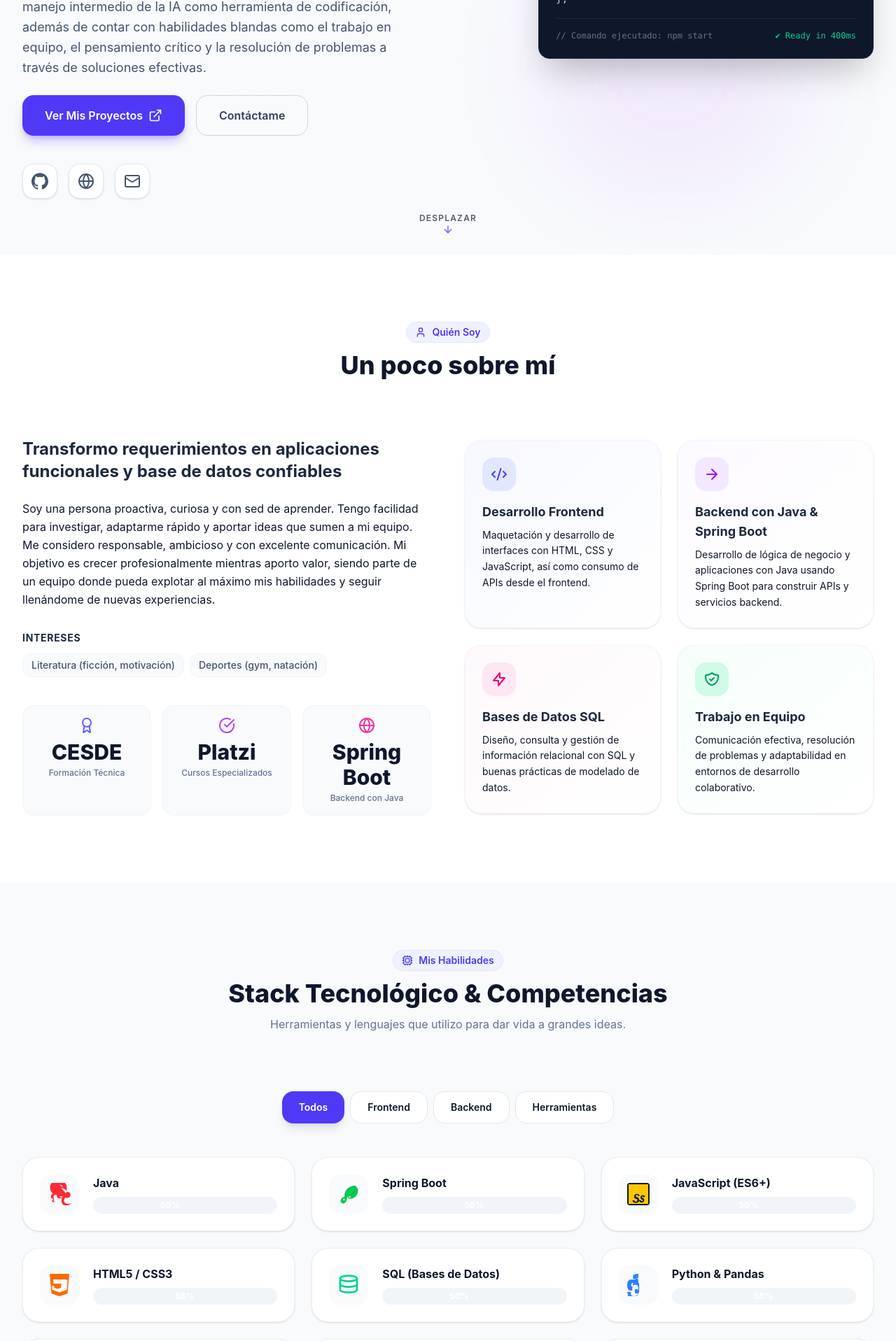
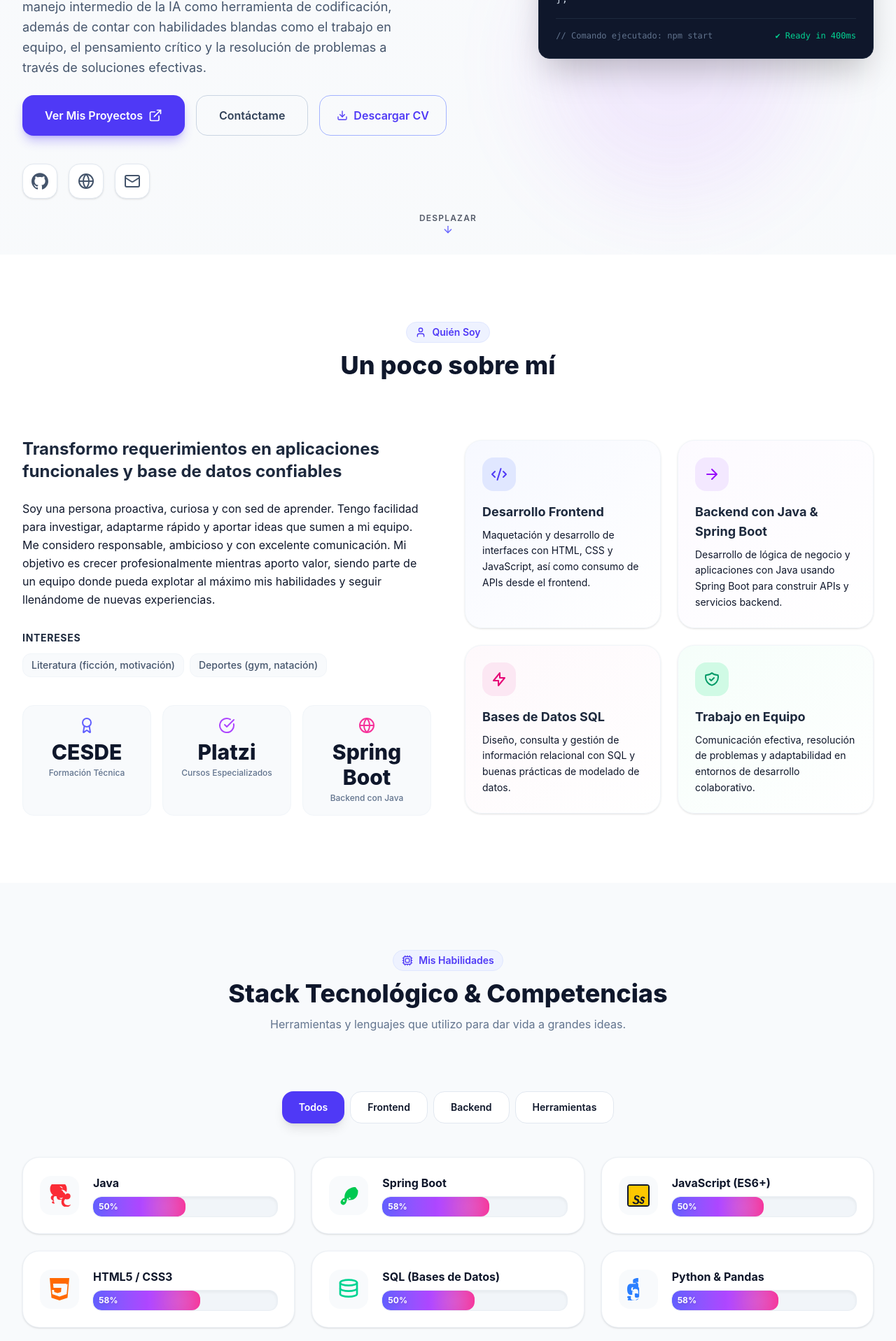
Before and after one commit to alejo-software-lab/hoja-de-vida-react, a React (Vite) app: page / in a window 1280 px wide. Shown: the part 700-2617 px from the top of the page at 70% size. Built offline with nearby package versions, Linux system fonts and the light colour scheme.

Commit message:
Mueve botón descargar CV al inicio, barras de habilidades con más estilo

```diff
--- a/src/App.jsx
+++ b/src/App.jsx
@@ -4,7 +4,6 @@ import Hero from './components/Hero';
 import About from './components/About';
 import Skills from './components/Skills';
 import Experience from './components/Experience';
-import CvDownload from './components/CvDownload';
 import Projects from './components/Projects';
 import Footer from './components/Footer';
 
@@ -59,7 +58,6 @@ function App() {
         <About />
         <Skills />
         <Experience />
-        <CvDownload />
         <Projects />
       </main>
 
--- a/src/components/CvDownload.jsx
+++ /dev/null
@@ -1,43 +0,0 @@
-import React from "react";
-import { FileText, Download } from "lucide-react";
-
-const CvDownload = () => {
-  return (
-    <section
-      id="cv"
-      className="py-24 bg-white dark:bg-slate-950 transition-colors duration-300"
-    >
-      <div className="max-w-7xl mx-auto px-4 sm:px-6 lg:px-8">
-        <div className="max-w-4xl mx-auto rounded-3xl bg-gradient-to-br from-indigo-600 via-purple-600 to-pink-600 dark:from-indigo-500 dark:via-purple-500 dark:to-pink-500 px-10 py-12 sm:px-14 sm:py-14 text-center shadow-2xl shadow-indigo-600/25 relative overflow-hidden">
-          <div className="absolute -top-10 -right-10 w-48 h-48 bg-white/10 rounded-full blur-2xl"></div>
-          <div className="absolute -bottom-12 -left-12 w-56 h-56 bg-white/10 rounded-full blur-2xl"></div>
-
-          <div className="relative z-10">
-            <div className="inline-flex p-3 rounded-2xl bg-white/15 backdrop-blur-sm mb-5">
-              <FileText className="w-6 h-6 text-white" />
-            </div>
-
-            <h2 className="text-2xl sm:text-3xl font-extrabold text-white mb-2">
-              Descarga mi Hoja de Vida
-            </h2>
-            <p className="text-white/85 max-w-xl mx-auto mb-7 text-sm leading-relaxed">
-              Conoce mi experiencia profesional, formación y habilidades en un
-              documento detallado. Disponible en formato PDF para descargar.
-            </p>
-
-            <a
-              href="/hoja-de-vida-alejandro-munoz.pdf"
-              download
-              className="inline-flex items-center gap-2 px-6 py-3 rounded-xl bg-white text-indigo-600 hover:bg-indigo-50 text-sm font-semibold shadow-md shadow-black/10 hover:shadow-lg transition-all duration-300 transform hover:-translate-y-0.5"
-            >
-              <Download className="w-4 h-4" />
-              <span>Descargar CV</span>
-            </a>
-          </div>
-        </div>
-      </div>
-    </section>
-  );
-};
-
-export default CvDownload;
--- a/src/components/Footer.jsx
+++ b/src/components/Footer.jsx
@@ -55,12 +55,6 @@ const Footer = () => {
             >
               Proyectos
             </a>
-            <a
-              href="#cv"
-              className="hover:text-indigo-600 dark:hover:text-indigo-450 transition-colors"
-            >
-              CV
-            </a>
           </div>
 
           {/* Social icons */}
--- a/src/components/Hero.jsx
+++ b/src/components/Hero.jsx
@@ -1,5 +1,5 @@
 import React from "react";
-import { ArrowDown, Globe, Mail, ExternalLink } from "lucide-react";
+import { ArrowDown, Globe, Mail, ExternalLink, Download } from "lucide-react";
 import GitHubIcon from "./GitHubIcon";
 
 const Hero = () => {
@@ -75,6 +75,14 @@ const Hero = () => {
                 className="inline-flex items-center justify-center px-8 py-4 rounded-2xl border border-slate-300 dark:border-slate-700 hover:border-slate-400 dark:hover:border-slate-550 text-slate-700 dark:text-slate-300 font-semibold hover:bg-slate-50 dark:hover:bg-slate-900 transition-all duration-300 transform hover:-translate-y-0.5"
               >
                 Contáctame
+              </a>
+              <a
+                href="/hoja-de-vida-alejandro-munoz.pdf"
+                download
+                className="inline-flex items-center justify-center px-6 py-4 rounded-2xl border border-indigo-300 dark:border-indigo-700 hover:border-indigo-500 dark:hover:border-indigo-500 text-indigo-600 dark:text-indigo-400 font-semibold hover:bg-indigo-50 dark:hover:bg-indigo-950/40 transition-all duration-300 transform hover:-translate-y-0.5"
+              >
+                <Download className="w-4 h-4 mr-2" />
+                <span>Descargar CV</span>
               </a>
             </div>
 
--- a/src/components/Navbar.jsx
+++ b/src/components/Navbar.jsx
@@ -24,7 +24,6 @@ const Navbar = ({ darkMode, setDarkMode }) => {
     { name: 'Habilidades', href: '#habilidades' },
     { name: 'Experiencia', href: '#experiencia' },
     { name: 'Proyectos', href: '#proyectos' },
-    { name: 'CV', href: '#cv' },
   ];
 
   return (
--- a/src/components/Skills.jsx
+++ b/src/components/Skills.jsx
@@ -186,15 +186,16 @@ const Skills = () => {
                   </div>
 
                   {/* Progress Bar background */}
-                  <div className="w-full h-6 bg-slate-100 dark:bg-slate-900 rounded-full overflow-hidden relative">
+                  <div className="w-full h-7 bg-slate-100 dark:bg-slate-900 rounded-xl overflow-hidden relative shadow-inner ring-1 ring-slate-200/70 dark:ring-slate-800/70">
                     {/* Progress Bar Fill */}
                     <div
-                      className="h-full bg-gradient-to-r from-indigo-550 to-purple-550 rounded-full transition-all duration-1000 ease-out flex items-center justify-end pr-2"
+                      className="h-full bg-gradient-to-r from-indigo-500 via-purple-500 to-pink-500 rounded-xl transition-all duration-1000 ease-out relative"
                       style={{ width: `${skill.level}%` }}
                     >
-                      <span className="text-white text-xs font-bold">
+                      <span className="absolute inset-y-0 left-2 flex items-center text-white text-xs font-bold drop-shadow">
                         {skill.level}%
                       </span>
+                      <span className="absolute top-0 right-2 bottom-0 w-10 bg-white/20 blur-md animate-pulse"></span>
                     </div>
                   </div>
                 </div>
```
